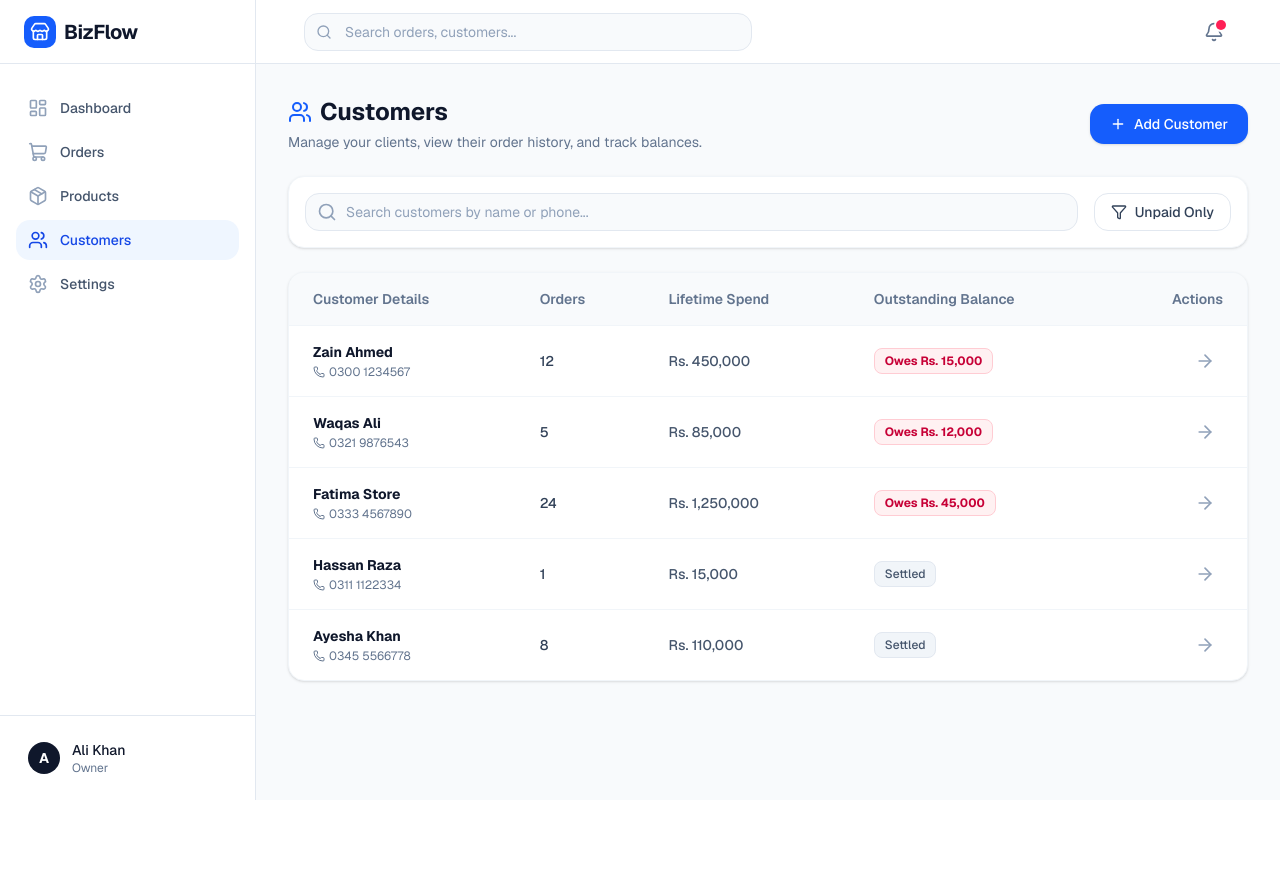
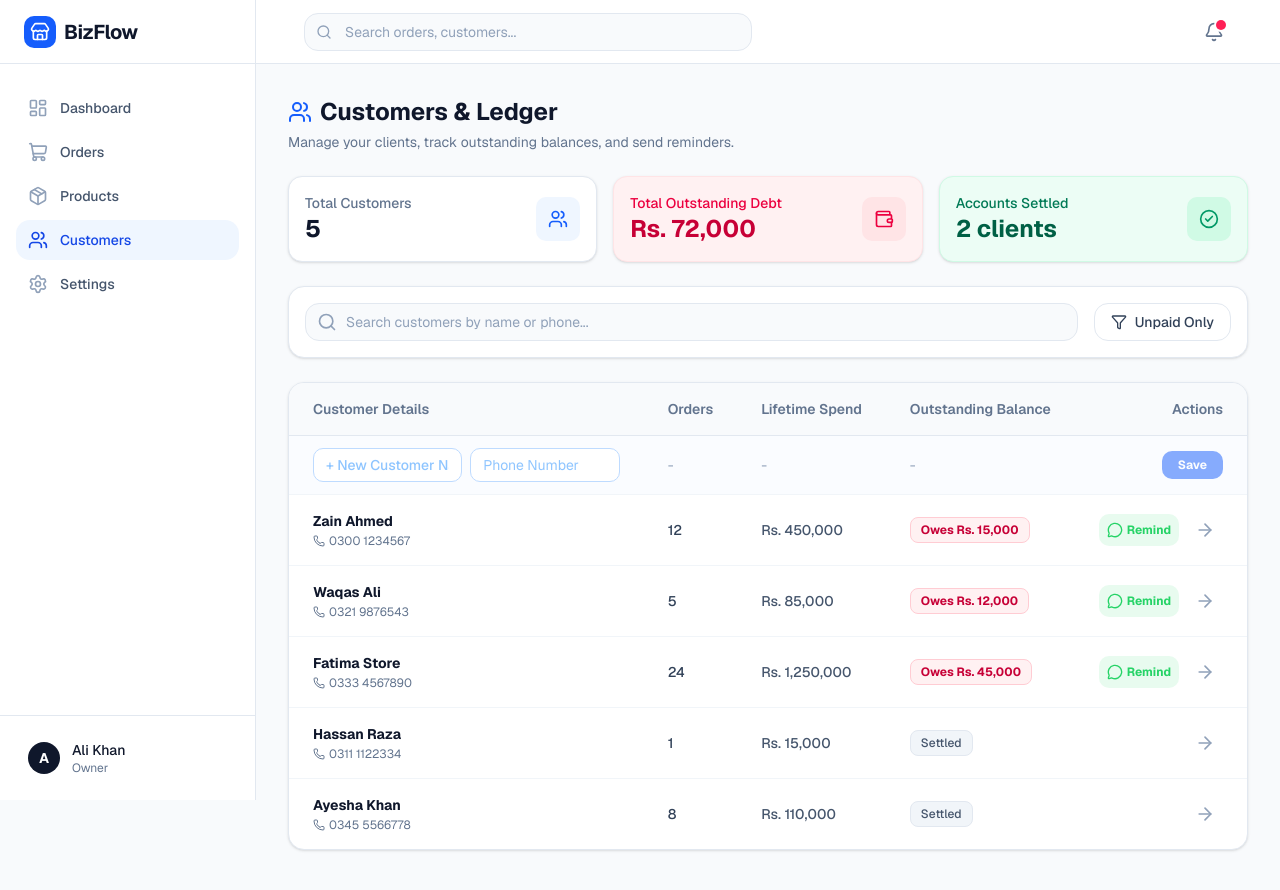
Before and after one commit to itx-tayyab/BizFlow, a Next.js app in the folder client/: page /customers in a window 1280 px wide. Shown: the top 890 px of the page. Before the commit the page ends 800 px from the top, so only its background shows below. Built offline with nearby package versions, Linux system fonts and the light colour scheme.

Commit message:
Enhance CustomersPage with customer management features, including quick add functionality, improved metrics display, and search/filter capabilities.

```diff
--- a/client/src/app/(dashboard)/customers/page.tsx
+++ b/client/src/app/(dashboard)/customers/page.tsx
@@ -1,13 +1,14 @@
 "use client";
 
+import { useState } from "react";
+import { useRouter } from "next/navigation";
 import {
-  Plus, Search, Users, Phone, ArrowRight, Filter
+  Search, Users, Phone, ArrowRight, Filter,
+  MessageCircle, Wallet, CheckCircle2, AlertCircle
 } from "lucide-react";
-import Link from "next/link";
-import { useRouter } from "next/navigation";
 
-// --- MOCK DATA ---
-const mockCustomers =[
+// --- MOCK CUSTOMER DATA ---
+const initialCustomers = [
   { id: "CUST-882", name: "Zain Ahmed", phone: "0300 1234567", totalOrders: 12, lifetimeValue: 450000, balance: 15000 },
   { id: "CUST-883", name: "Waqas Ali", phone: "0321 9876543", totalOrders: 5, lifetimeValue: 85000, balance: 12000 },
   { id: "CUST-884", name: "Fatima Store", phone: "0333 4567890", totalOrders: 24, lifetimeValue: 1250000, balance: 45000 },
@@ -17,52 +18,117 @@ const mockCustomers =[
 
 export default function CustomersPage() {
   const router = useRouter();
+  const [customers, setCustomers] = useState(initialCustomers);
+  const [searchQuery, setSearchQuery] = useState("");
+  const [showUnpaidOnly, setShowUnpaidOnly] = useState(false);
+
+  // Quick Add State
+  const [newName, setNewName] = useState("");
+  const [newPhone, setNewPhone] = useState("");
+
+  // --- ACTIONS ---
+  const handleAddCustomer = () => {
+    if (!newName || !newPhone) return;
+    const newCustomer = {
+      id: `CUST-${Math.floor(Math.random() * 10000)}`,
+      name: newName,
+      phone: newPhone,
+      totalOrders: 0,
+      lifetimeValue: 0,
+      balance: 0,
+    };
+    setCustomers([newCustomer, ...customers]);
+    setNewName("");
+    setNewPhone("");
+  };
+
+  // --- MATH & FILTERS ---
+  const filteredCustomers = customers.filter(c => {
+    const matchesSearch = c.name.toLowerCase().includes(searchQuery.toLowerCase()) || c.phone.includes(searchQuery);
+    const matchesUnpaid = showUnpaidOnly ? c.balance > 0 : true;
+    return matchesSearch && matchesUnpaid;
+  });
+
+  const totalOutstandingDebt = customers.reduce((sum, c) => sum + c.balance, 0);
+  const unpaidCustomersCount = customers.filter(c => c.balance > 0).length;
+  const settledCustomersCount = customers.length - unpaidCustomersCount;
 
   return (
     <div className="space-y-6 animate-in fade-in duration-500 pb-10">
 
-      {/* 🟢 PAGE HEADER */}
+      {/* 🟢 1. PAGE HEADER */}
       <div className="flex flex-col sm:flex-row sm:items-center justify-between gap-4">
         <div>
           <h1 className="text-2xl font-bold text-slate-900 flex items-center gap-2">
             <Users className="w-6 h-6 text-blue-600" />
-            Customers
+            Customers & Ledger
           </h1>
-          <p className="text-sm text-slate-500 mt-1">Manage your clients, view their order history, and track balances.</p>
+          <p className="text-sm text-slate-500 mt-1">Manage your clients, track outstanding balances, and send reminders.</p>
         </div>
-        <button className="flex items-center justify-center gap-2 bg-blue-600 text-white px-5 py-2.5 rounded-xl text-sm font-medium hover:bg-blue-700 transition-colors shadow-sm w-full sm:w-auto">
-          <Plus className="w-4 h-4" />
-          Add Customer
-        </button>
       </div>
 
-      {/* 🟢 SEARCH & FILTERS BAR */}
-      <div className="bg-white p-4 rounded-2xl border border-slate-100 shadow-sm flex flex-col sm:flex-row gap-4">
+      {/* 🟢 2. CRM METRICS CARDS */}
+      <div className="grid grid-cols-1 sm:grid-cols-3 gap-4">
+        <div className="bg-white p-4 rounded-xl border border-slate-200 shadow-sm flex items-center justify-between">
+          <div>
+            <p className="text-sm font-medium text-slate-500">Total Customers</p>
+            <p className="text-2xl font-bold text-slate-900">{customers.length}</p>
+          </div>
+          <div className="p-3 bg-blue-50 rounded-lg text-blue-600"><Users className="w-5 h-5" /></div>
+        </div>
+
+        {/* The most important metric for the owner */}
+        <div className="bg-rose-50 p-4 rounded-xl border border-rose-100 shadow-sm flex items-center justify-between">
+          <div>
+            <p className="text-sm font-medium text-rose-600">Total Outstanding Debt</p>
+            <p className="text-2xl font-bold text-rose-700">Rs. {totalOutstandingDebt.toLocaleString()}</p>
+          </div>
+          <div className="p-3 bg-rose-100 rounded-lg text-rose-600"><Wallet className="w-5 h-5" /></div>
+        </div>
+
+        <div className="bg-emerald-50 p-4 rounded-xl border border-emerald-100 shadow-sm flex items-center justify-between">
+          <div>
+            <p className="text-sm font-medium text-emerald-700">Accounts Settled</p>
+            <p className="text-2xl font-bold text-emerald-800">{settledCustomersCount} clients</p>
+          </div>
+          <div className="p-3 bg-emerald-100 rounded-lg text-emerald-600"><CheckCircle2 className="w-5 h-5" /></div>
+        </div>
+      </div>
+
+      {/* 🟢 3. SEARCH & FILTERS BAR */}
+      <div className="bg-white p-4 rounded-2xl border border-slate-200 shadow-sm flex flex-col sm:flex-row gap-4">
         <div className="relative flex-1">
           <div className="absolute inset-y-0 left-0 pl-3 flex items-center pointer-events-none">
             <Search className="h-5 w-5 text-slate-400" />
           </div>
           <input
             type="text"
+            value={searchQuery}
+            onChange={(e) => setSearchQuery(e.target.value)}
             placeholder="Search customers by name or phone..."
-            className="block w-full pl-10 pr-3 py-2 border border-slate-200 rounded-xl leading-5 bg-slate-50 placeholder-slate-400 focus:outline-none focus:bg-white focus:ring-2 focus:ring-blue-500 focus:border-blue-500 sm:text-sm transition-all"
+            className="block w-full pl-10 pr-3 py-2 border border-slate-200 rounded-xl leading-5 bg-slate-50 placeholder-slate-400 focus:outline-none focus:bg-white focus:ring-2 focus:ring-blue-500 sm:text-sm transition-all"
           />
         </div>
-        <button className="flex items-center justify-center gap-2 px-4 py-2 border border-slate-200 rounded-xl text-sm font-medium text-slate-700 bg-white hover:bg-slate-50 transition-colors w-full sm:w-auto">
+
+        {/* Active Toggle Button */}
+        <button
+          onClick={() => setShowUnpaidOnly(!showUnpaidOnly)}
+          className={`flex items-center justify-center gap-2 px-4 py-2 border rounded-xl text-sm font-medium transition-colors w-full sm:w-auto ${
+            showUnpaidOnly
+              ? "bg-rose-50 border-rose-200 text-rose-700"
+              : "border-slate-200 text-slate-700 bg-white hover:bg-slate-50"
+          }`}
+        >
           <Filter className="w-4 h-4" />
-          Unpaid Only
+          {showUnpaidOnly ? "Showing Unpaid" : "Unpaid Only"}
         </button>
       </div>
 
-      {/* 🟢 CUSTOMERS LIST (Desktop Table / Mobile Cards) */}
-      <div className="bg-white rounded-2xl border border-slate-100 shadow-sm overflow-hidden">
-
-        {/* =======================
-            DESKTOP VIEW (TABLE)
-        ======================= */}
-        <div className="hidden md:block overflow-x-auto">
+      {/* 🟢 4. INLINE CRM TABLE */}
+      <div className="bg-white rounded-2xl border border-slate-200 shadow-sm overflow-hidden flex-1">
+        <div className="overflow-x-auto">
           <table className="w-full text-left text-sm whitespace-nowrap">
-            <thead className="bg-slate-50 text-slate-500 border-b border-slate-100">
+            <thead className="bg-slate-50 text-slate-500 border-b border-slate-200">
               <tr>
                 <th className="px-6 py-4 font-semibold">Customer Details</th>
                 <th className="px-6 py-4 font-semibold">Orders</th>
@@ -72,28 +138,74 @@ export default function CustomersPage() {
               </tr>
             </thead>
             <tbody className="divide-y divide-slate-100 text-slate-700">
-              {mockCustomers.map((customer) => (
+
+              {/* --- ⚡ INLINE QUICK-ADD ROW --- */}
+              <tr className="bg-blue-50/30">
+                <td className="px-6 py-3">
+                  <div className="flex gap-2">
+                    <input
+                      type="text"
+                      value={newName}
+                      onChange={(e) => setNewName(e.target.value)}
+                      placeholder="+ New Customer Name"
+                      className="w-full bg-white border border-blue-200 rounded-lg py-1.5 px-3 text-sm focus:outline-none focus:ring-2 focus:ring-blue-500 placeholder-blue-300 font-medium"
+                    />
+                    <input
+                      type="text"
+                      value={newPhone}
+                      onChange={(e) => setNewPhone(e.target.value)}
+                      placeholder="Phone Number"
+                      className="w-full bg-white border border-blue-200 rounded-lg py-1.5 px-3 text-sm focus:outline-none focus:ring-2 focus:ring-blue-500 placeholder-blue-300"
+                    />
+                  </div>
+                </td>
+                <td className="px-6 py-3 text-slate-400">-</td>
+                <td className="px-6 py-3 text-slate-400">-</td>
+                <td className="px-6 py-3 text-slate-400">-</td>
+                <td className="px-6 py-3 text-right">
+                  <button
+                    onClick={handleAddCustomer}
+                    disabled={!newName || !newPhone}
+                    className="bg-blue-600 text-white px-4 py-1.5 rounded-lg text-xs font-bold hover:bg-blue-700 disabled:opacity-50 transition-colors ml-auto flex items-center gap-1"
+                  >
+                    Save
+                  </button>
+                </td>
+              </tr>
+
+              {/* --- ACTUAL DATA ROWS --- */}
+              {filteredCustomers.map((customer) => {
+                // Generate WhatsApp message for reminders
+                const waMessage = encodeURIComponent(`Hello ${customer.name}, this is a gentle reminder that an amount of Rs. ${customer.balance.toLocaleString()} is currently pending. Please settle at your earliest convenience.`);
+
+                return (
                   <tr
                     key={customer.id}
                     className="hover:bg-slate-50 transition-colors group cursor-pointer"
-                  onClick={() => router.push(`/customers/${customer.id}`)} // Route to Customer Profile
+                    onClick={() => router.push(`/customers/${customer.id}`)}
                   >
                     <td className="px-6 py-4">
                       <div className="flex flex-col">
                         <span className="font-bold text-slate-900 group-hover:text-blue-600 transition-colors">{customer.name}</span>
-                      <span className="text-slate-500 text-xs flex items-center gap-1 mt-0.5">
+                        <a
+                          href={`tel:${customer.phone}`}
+                          onClick={(e) => e.stopPropagation()}
+                          className="text-slate-500 text-xs flex items-center gap-1 mt-0.5 hover:text-blue-600"
+                        >
                           <Phone className="w-3 h-3" />
                           {customer.phone}
-                      </span>
+                        </a>
                       </div>
                     </td>
                     <td className="px-6 py-4 font-medium">{customer.totalOrders}</td>
                     <td className="px-6 py-4 font-medium text-slate-600">Rs. {customer.lifetimeValue.toLocaleString()}</td>
                     <td className="px-6 py-4">
                       {customer.balance > 0 ? (
-                      <span className="inline-flex items-center gap-1.5 py-1 px-2.5 rounded-md text-xs font-bold bg-rose-50 text-rose-700 border border-rose-200">
+                        <div className="flex items-center gap-2">
+                          <span className="inline-flex items-center py-1 px-2.5 rounded-md text-xs font-bold bg-rose-50 text-rose-700 border border-rose-200">
                             Owes Rs. {customer.balance.toLocaleString()}
                           </span>
+                        </div>
                       ) : (
                         <span className="inline-flex items-center gap-1.5 py-1 px-2.5 rounded-md text-xs font-medium bg-slate-100 text-slate-600 border border-slate-200">
                           Settled
@@ -101,60 +213,34 @@ export default function CustomersPage() {
                       )}
                     </td>
                     <td className="px-6 py-4 text-right">
+                      <div className="flex items-center justify-end gap-2">
+                        {/* 🟢 WhatsApp Reminder Button (Only shows if they owe money) */}
+                        {customer.balance > 0 && (
+                          <a
+                            href={`https://wa.me/92${customer.phone.replace(/[^0-9]/g, '').substring(1)}?text=${waMessage}`}
+                            target="_blank"
+                            onClick={(e) => e.stopPropagation()}
+                            className="p-2 text-[#25D366] bg-[#25D366]/10 hover:bg-[#25D366]/20 rounded-lg transition-colors flex items-center gap-1 text-xs font-bold"
+                            title="Send WhatsApp Reminder"
+                          >
+                            <MessageCircle className="w-4 h-4" />
+                            <span className="hidden xl:inline">Remind</span>
+                          </a>
+                        )}
+
                         <button className="p-2 text-slate-400 group-hover:text-blue-600 rounded-lg group-hover:bg-blue-50 transition-colors">
                           <ArrowRight className="w-5 h-5" />
                         </button>
+                      </div>
                     </td>
                   </tr>
-              ))}
+                );
+              })}
             </tbody>
           </table>
         </div>
-
-        {/* =======================
-            MOBILE VIEW (CARDS)
-        ======================= */}
-        <div className="md:hidden divide-y divide-slate-100">
-          {mockCustomers.map((customer) => (
-            <div
-              key={customer.id}
-              className="p-4 flex flex-col gap-3 active:bg-slate-50 transition-colors"
-              onClick={() => router.push(`/customers/${customer.id}`)} // Route to Customer Profile
-            >
-              <div className="flex items-start justify-between">
-                <div className="flex flex-col">
-                  <span className="font-bold text-slate-900 text-base">{customer.name}</span>
-                  <a
-                    href={`tel:${customer.phone}`}
-                    className="text-blue-600 text-sm font-medium flex items-center gap-1 mt-0.5"
-                    onClick={(e) => e.stopPropagation()} // Prevent row click when clicking phone number
-                  >
-                    <Phone className="w-3 h-3" />
-                    {customer.phone}
-                  </a>
-                </div>
-                {customer.balance > 0 && (
-                  <span className="inline-flex items-center gap-1 py-1 px-2 rounded-md text-[10px] font-bold bg-rose-50 text-rose-700 border border-rose-200">
-                    OWES RS. {customer.balance.toLocaleString()}
-                  </span>
-                )}
-              </div>
-
-              <div className="flex items-center justify-between text-sm bg-slate-50 p-2.5 rounded-lg border border-slate-100">
-                <div className="flex flex-col">
-                  <span className="text-slate-500 text-xs">Total Orders</span>
-                  <span className="font-semibold text-slate-700">{customer.totalOrders}</span>
-                </div>
-                <div className="flex flex-col text-right">
-                  <span className="text-slate-500 text-xs">Lifetime Spend</span>
-                  <span className="font-semibold text-slate-700">Rs. {customer.lifetimeValue.toLocaleString()}</span>
-                </div>
-              </div>
-            </div>
-          ))}
       </div>
 
     </div>
-    </div>
   );
 }
```
Lines whose indentation alone changed are shown as unchanged.
